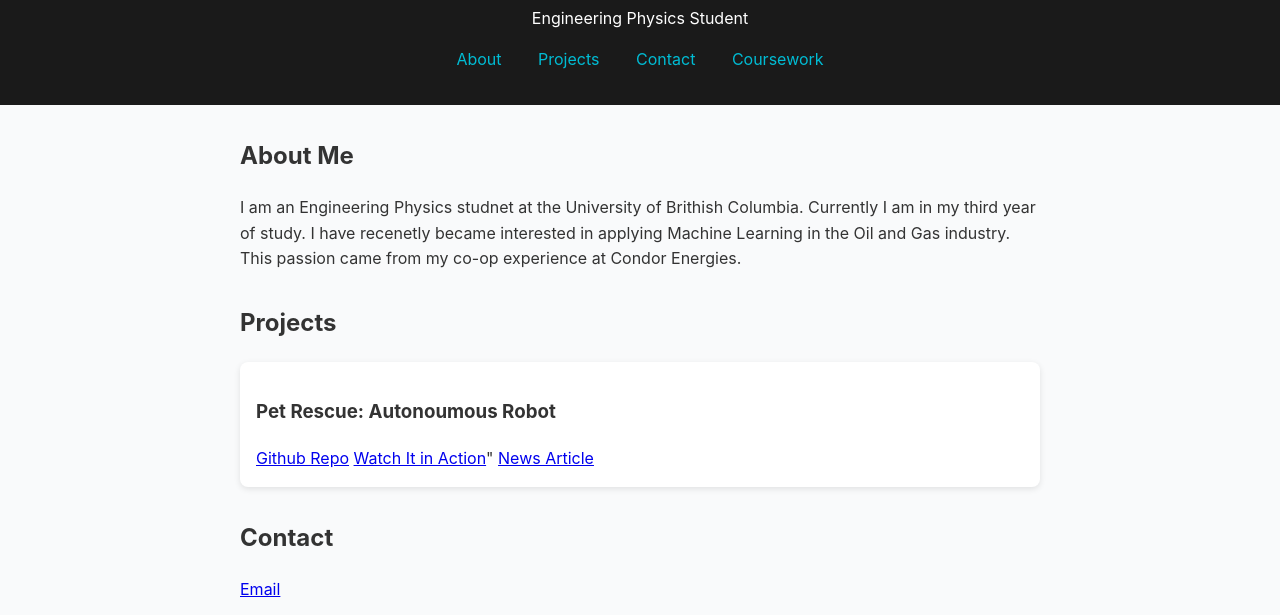
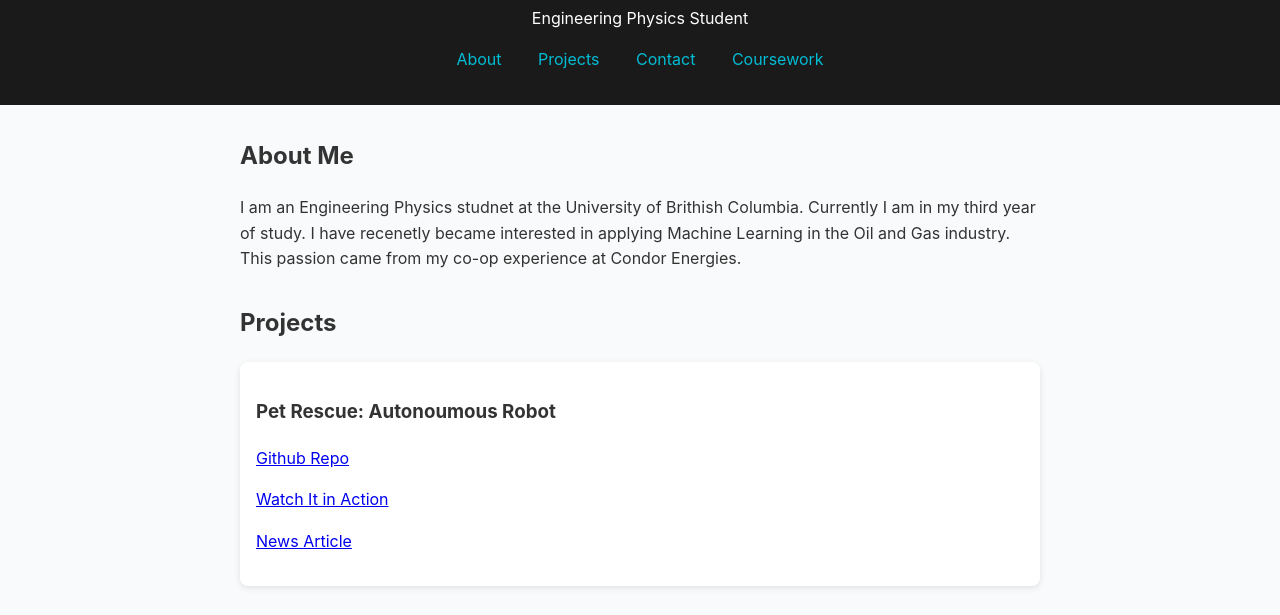
Before and after one commit to Coen-Molyneaux/Coen-Molyneaux.github.io, a plain HTML site: page index.html in a window 1280 px wide. Shown: the part 146-761 px from the top of the page. Drawn offline with Linux system fonts and the light colour scheme.

Commit message:
updated robot summer section

```diff
--- a/index.html
+++ b/index.html
@@ -34,9 +34,9 @@
     <div class="project">
       <h3>Pet Rescue: Autonoumous Robot</h3>
       <p></p>
-      <a href="https://github.com/Luca-Jones/enph-253-pet-rescue">Github Repo</a>
-      <a href="https://youtu.be/9oEp3KTkgeU">Watch It in Action</a>"
-      <a href="https://www.cbc.ca/player/play/video/9.6862226">News Article</a>
+      <p><a href="https://github.com/Luca-Jones/enph-253-pet-rescue">Github Repo</a></p>
+      <p><a href="https://youtu.be/9oEp3KTkgeU">Watch It in Action</a></p>
+      <p><a href="https://www.cbc.ca/player/play/video/9.6862226">News Article</a></p>
     </div>
   </section>
 
```
